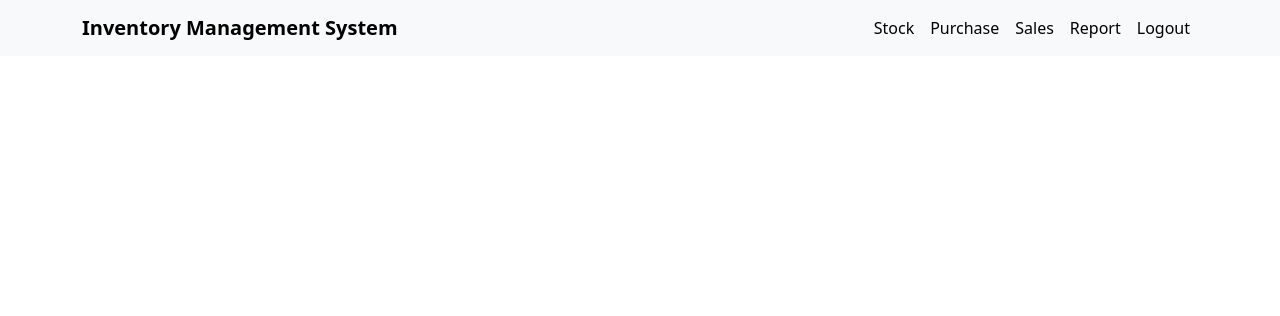
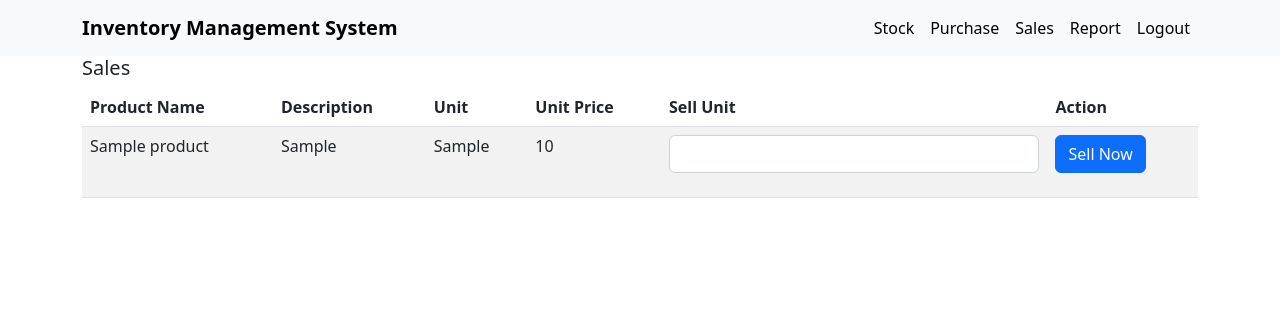
Before and after one commit to ashiqurrahmananik/Inventory-Management-System, a PHP site: page /sales.php in a window 1280 px wide. Shown: the top 316 px of the page. Run offline with PHP 8.4, Linux system fonts and the light colour scheme; tables that the repository leaves empty or names only in its code hold one stand-in row (values such as "Sample post").

Commit message:
purchase and sell

```diff
--- /dev/null
+++ b/connection.php
@@ -0,0 +1,13 @@
+<?php
+$servername = "localhost";
+$username = "root";
+$password = "";
+$dbname = "ims480";
+
+// Create connection
+$conn = new mysqli($servername, $username, $password, $dbname);
+// Check connection
+if ($conn->connect_error) {
+  die("Connection failed: " . $conn->connect_error);
+}
+?>
--- a/header.php
+++ b/header.php
@@ -27,7 +27,7 @@
           <a class="nav-link"  href="report.php">Report</a>
         </li>
         <li class="nav-item">
-          <a class="nav-link">Logout</a>
+          <a class="nav-link" style="color='red'">Logout</a>
         </li>
       </ul>
     </div>
--- a/sales.php
+++ b/sales.php
@@ -1,3 +1,113 @@
 <?php
     include "header.php";
+    include "connection.php";
+$sql = "SELECT * FROM product";
+$result = mysqli_query($conn, $sql);
+
+if (isset($_POST['submit']))
+{
+$id=$_POST['id'];
+$name=$_POST['name'];
+$des=$_POST['des'];
+$unit=$_POST['unit'];
+$unitprice=$_POST['unitprice'];
+$unitsale=$_POST['unitsale'];
+$totalprice=$unitprice*$unitsale;
+$u_unit=$unit-$unitsale;
+
+if($unit>=$unitsale)
+{
+  $insertsql = "INSERT INTO sales(name, sellunit, totalprice, productid) VALUES ('$name', '$unitsale', '$totalprice','$id')";
+
+if ($conn->query($insertsql) === TRUE)
+{
+  echo " Sell successfully";
+}
+else
+{
+  echo "Error: " . $sql . "<br>" . $conn->error;
+}
+
+$update_quantity_query = "UPDATE `product` SET unit = '$u_unit'  WHERE id = '$id'";
+
+if ($conn->query($update_quantity_query) === TRUE)
+{
+  echo " Update successfully";
+}
+else
+{
+  echo "Error: " . $sql . "<br>" . $conn->error;
+}
+
+header('location:sales.php');
+
+}
+else
+{
+  echo "Out Of Stock";
+}
+
+
+
+};
+
+
+
+
 ?>
+<html>
+<head>
+    <title></title>
+</head>
+<body>
+    <div class="container">
+    <h5>Sales</h5>
+    <table class="table table-striped">
+  <thead>
+    <tr>
+      <!--<th scope="col">#</th>-->
+      <th scope="col">Product Name</th>
+      <th scope="col">Description</th>
+      <th scope="col">Unit</th>
+      <th scope="col">Unit Price</th>
+      <th scope="col">Sell Unit</th>
+      <th scope="col">Action</th>
+    </tr>
+  </thead>
+  <tbody>
+
+      <?php
+          if (mysqli_num_rows($result) > 0) {
+            // output data of each row
+            while($row = mysqli_fetch_assoc($result)) {
+              ?>
+             <form action="<?php echo $_SERVER['PHP_SELF'];?>" method="post">
+               <tr>
+               <input type="hidden" name="id"  value="<?php echo $row['id'];?>">
+                <input type="hidden" name="name"  value="<?php echo $row['name'];?>">
+                <input type="hidden" name="des"  value="<?php echo $row['des'];?>">
+               <input type="hidden" name="unit"  value="<?php echo $row['unit'];?>">
+                <input type="hidden" name="unitprice"  value="<?php echo $row['unitprice'];?>">
+                <td><?php echo $row['name'];?></td>
+                <td><?php echo $row['des'];?></td>
+                <td><?php echo $row['unit'];?></td>
+                <td><?php echo $row['unitprice'];?></td>
+                <td><div class="mb-3">
+                    <input type="number" name="unitsale" class="form-control" id="exampleInputUnit">
+               </div></td>
+                <td><button type="submit" class="btn btn-primary" name="submit">Sell Now</button></td>
+                </tr>
+                </form>
+                <?php }
+        } else {
+            echo "0 results";
+        }
+        ?>
+
+
+
+  </tbody>
+</table>
+</div>
+</body>
+</html>
```
Also changed, not shown: index.php (+32 -18 lines), purchase.php (+22 -2 lines), purchase_action.php (deleted, +0 -27 lines), report.php (line endings or trailing spaces).
